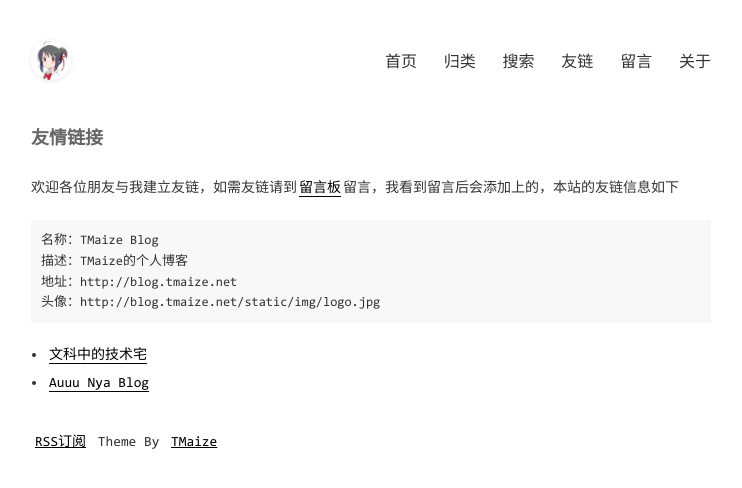
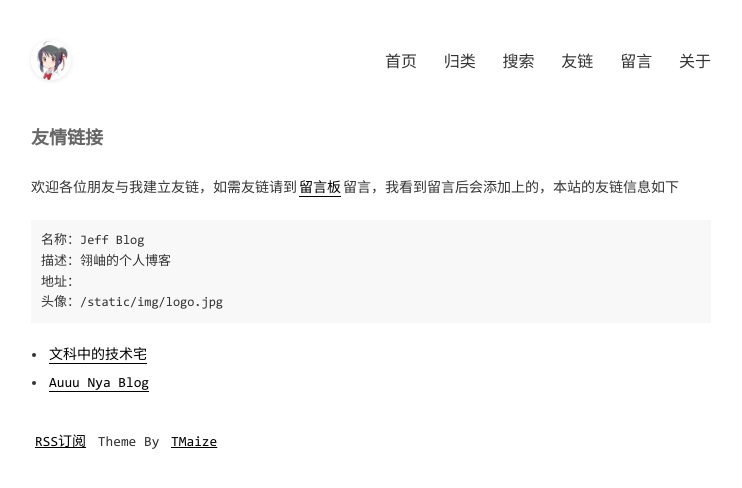
Before and after one commit to PengyuJiang/PengyuJiang.github.io-history, a Jekyll site: the page built from pages/links.md, in a window 1280 px wide. Shown: the top 488 px of the page, without its empty margins (269-1011 px from the left). Built offline with Jekyll 4.4.1, drawn with Linux system fonts in a browser that asks for light colours.

Commit message:
Update _config.yml

```diff
--- a/_config.yml
+++ b/_config.yml
@@ -1,10 +1,10 @@
 encoding: utf-8
 
 # SEO相关信息
-title: TMaize Blog
-description: TMaize的个人博客
-keywords: TMaize,Blog,Java,Html,JavaScript
-author: TMaize
+title: Jeff Blog
+description: 翎岫的个人博客
+keywords: Jeff,Blog,Java,Html,JavaScript
+author: Jeff
 
 # 这些不要动
 permalink: /posts/:year/:month/:day/:title.html
@@ -16,7 +16,7 @@ exclude: ['CNAME', 'README.md', 'LICENSE', '_site', 'dist', 'Gemfile', 'Gemfile.
 
 # 域名配置
 # baseurl配置,如果网站部署在根目录下的其他目录中，请设置为 /目录名
-domainUrl: 'http://blog.tmaize.net'
+domainUrl: ''
 baseurl: ''
 
 # 吐个槽地址，会在chat页面中重定向到该地址
```
